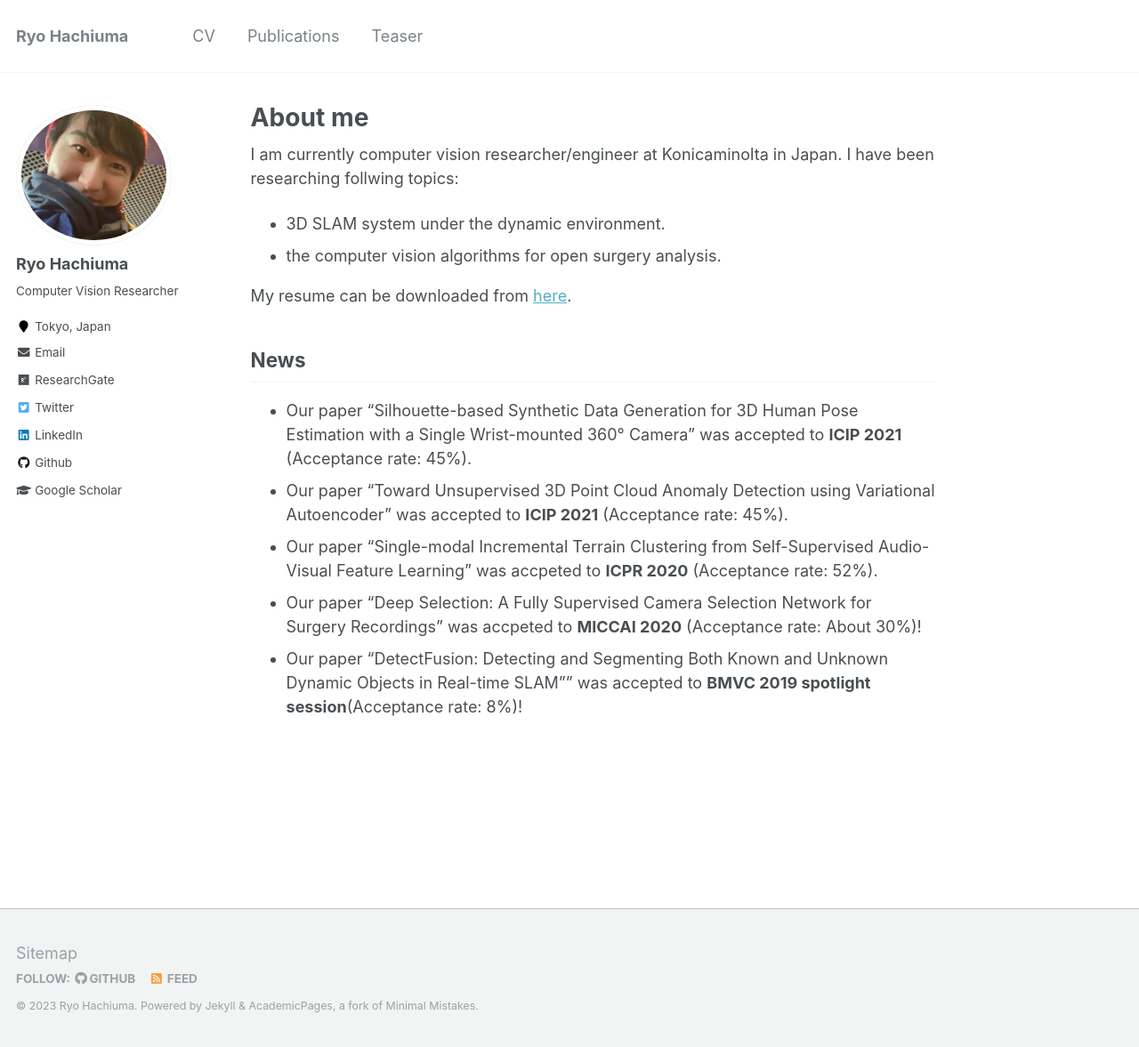
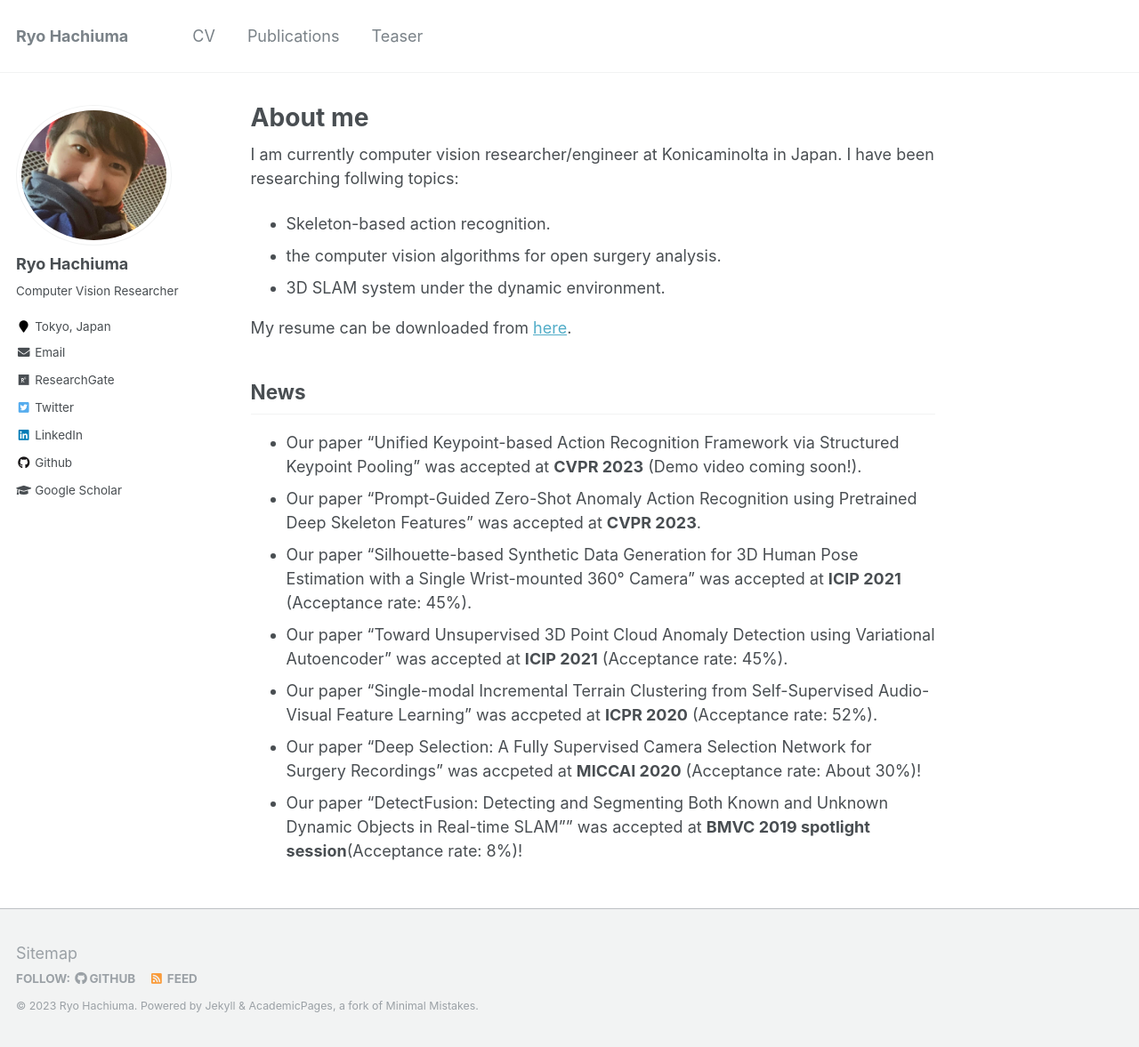
Before and after one commit to ryohachiuma/ryohachiuma.github.io, a Jekyll site: the page built from _pages/about.md, in a window 1280 px wide and 1177 px high. Shown: the whole window at 89% size. Built offline with Jekyll 4.4.1, drawn with Linux system fonts in a browser that asks for light colours.

Commit message:
update cvpr

```diff
--- a/_pages/about.md
+++ b/_pages/about.md
@@ -10,14 +10,17 @@ redirect_from:
 
 I am currently computer vision researcher/engineer at Konicaminolta in Japan.
 I have been researching follwing topics:
+- Skeleton-based action recognition.
+- the computer vision algorithms for open surgery analysis.
 - 3D SLAM system under the dynamic environment.
-- the computer vision algorithms for open surgery analysis.
 
-My resume can be downloaded from [here](https://drive.google.com/file/d/1WylD5lYAoNPxcTZU6dZZvIIVOGTe5O5G/view?usp=sharing).
+My resume can be downloaded from [here](./resume.pdf).
 
 ## News
-- Our paper "Silhouette-based Synthetic Data Generation for 3D Human Pose Estimation with a Single Wrist-mounted 360° Camera" was accepted to <b>ICIP 2021</b> (Acceptance rate: 45%).
-- Our paper "Toward Unsupervised 3D Point Cloud Anomaly Detection using Variational Autoencoder" was accepted to <b>ICIP 2021</b>  (Acceptance rate: 45%).
-- Our paper "Single-modal Incremental Terrain Clustering from Self-Supervised Audio-Visual Feature Learning" was accpeted to <b>ICPR 2020</b> (Acceptance rate: 52%).
-- Our paper "Deep Selection: A Fully Supervised Camera Selection Network for Surgery Recordings" was accpeted to <b>MICCAI 2020</b> (Acceptance rate: About 30%)!
-- Our paper "DetectFusion: Detecting and Segmenting Both Known and Unknown Dynamic Objects in Real-time SLAM"" was accepted to <b>BMVC 2019 spotlight session</b>(Acceptance rate: 8%)!
+- Our paper "Unified Keypoint-based Action Recognition Framework via Structured Keypoint Pooling" was accepted at <b>CVPR 2023</b> (Demo video coming soon!).
+- Our paper "Prompt-Guided Zero-Shot Anomaly Action Recognition using Pretrained Deep Skeleton Features" was accepted at <b>CVPR 2023</b>.
+- Our paper "Silhouette-based Synthetic Data Generation for 3D Human Pose Estimation with a Single Wrist-mounted 360° Camera" was accepted at <b>ICIP 2021</b> (Acceptance rate: 45%).
+- Our paper "Toward Unsupervised 3D Point Cloud Anomaly Detection using Variational Autoencoder" was accepted at <b>ICIP 2021</b>  (Acceptance rate: 45%).
+- Our paper "Single-modal Incremental Terrain Clustering from Self-Supervised Audio-Visual Feature Learning" was accpeted at <b>ICPR 2020</b> (Acceptance rate: 52%).
+- Our paper "Deep Selection: A Fully Supervised Camera Selection Network for Surgery Recordings" was accpeted at <b>MICCAI 2020</b> (Acceptance rate: About 30%)!
+- Our paper "DetectFusion: Detecting and Segmenting Both Known and Unknown Dynamic Objects in Real-time SLAM"" was accepted at <b>BMVC 2019 spotlight session</b>(Acceptance rate: 8%)!
```
Also changed, not shown: _pages/cv.md (+3 -0 lines), 1 other file.
